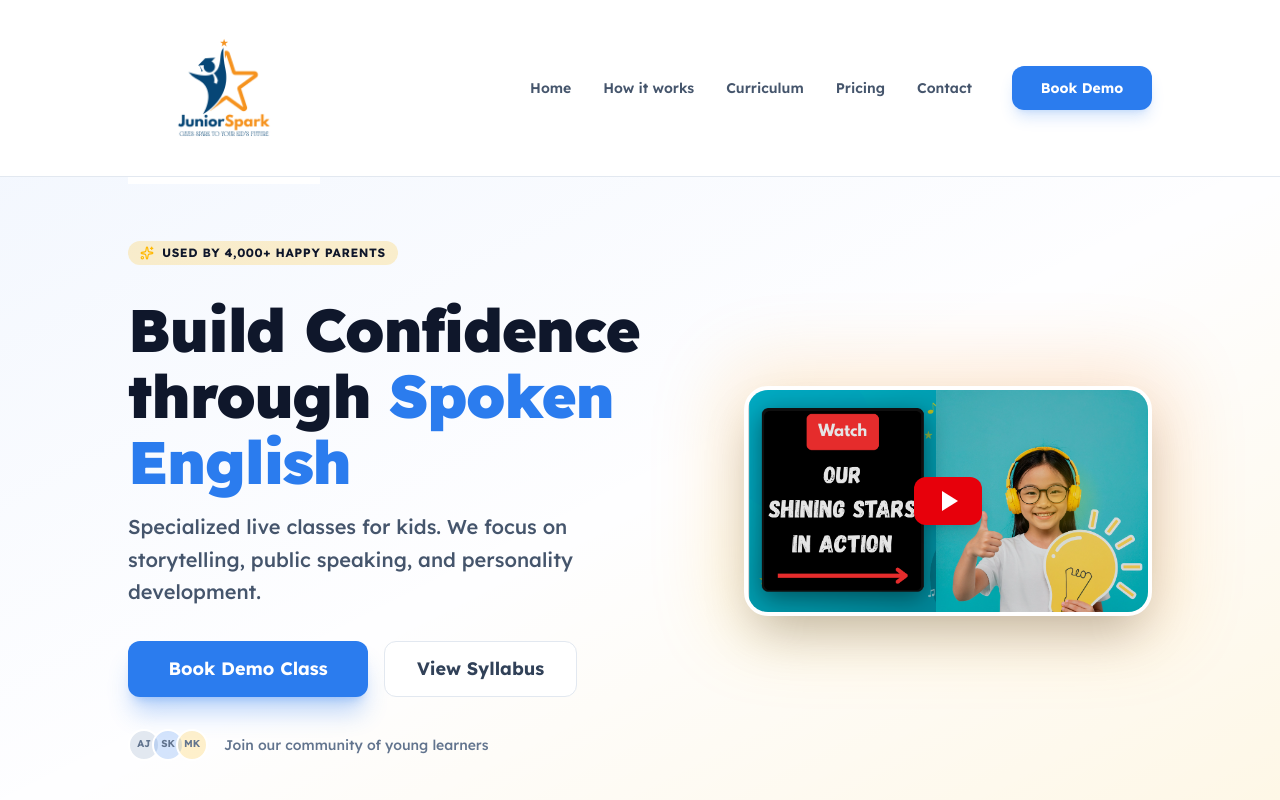
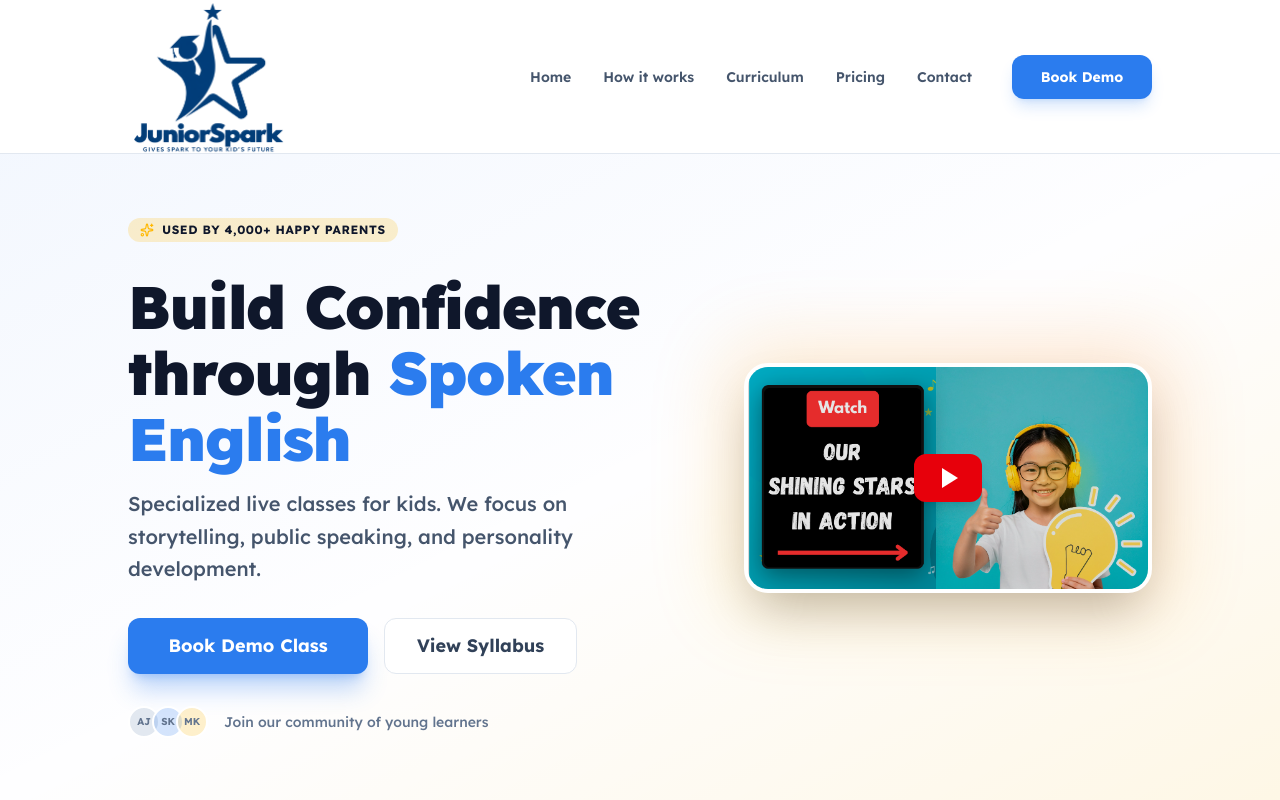
Before and after one commit to v4vivekkumarpandey/JuniorSpark, a Next.js app: page / in a window 1280 px wide. Shown: the top 800 px of the page. Built offline with nearby package versions, Linux system fonts and the light colour scheme.

Commit message:
Switch to new PNG logo with transparent background
Replaces logo.jpeg with logo.png — removes mix-blend-multiply hack
as PNG natively supports transparency.

Co-Authored-By: Claude Sonnet 4.6 <noreply@anthropic.com>

```diff
--- a/components/Footer.tsx
+++ b/components/Footer.tsx
@@ -9,11 +9,11 @@ export default function Footer() {
         <div className="flex flex-col gap-6">
           <div>
             <Image
-              src="/logo.jpeg"
+              src="/logo.png"
               alt="JuniorSpark Logo"
               width={180}
               height={180}
-              className="w-44 h-auto object-contain mix-blend-multiply -ml-3"
+              className="w-40 h-auto object-contain"
             />
           </div>
           <p className="text-slate-500 font-medium text-sm leading-relaxed">
--- a/components/Navbar.tsx
+++ b/components/Navbar.tsx
@@ -22,11 +22,11 @@ export default function Navbar() {
       <div className="max-w-[1024px] mx-auto flex items-center justify-between w-full">
         <Link href="/" className="flex items-center group">
           <Image
-            src="/logo.jpeg"
+            src="/logo.png"
             alt="JuniorSpark Logo"
             width={200}
             height={200}
-            className="w-48 h-auto object-contain mix-blend-multiply -my-6"
+            className="w-40 h-auto object-contain -my-4"
             priority
           />
         </Link>
```
Also changed, not shown: public/logo.png (added).
